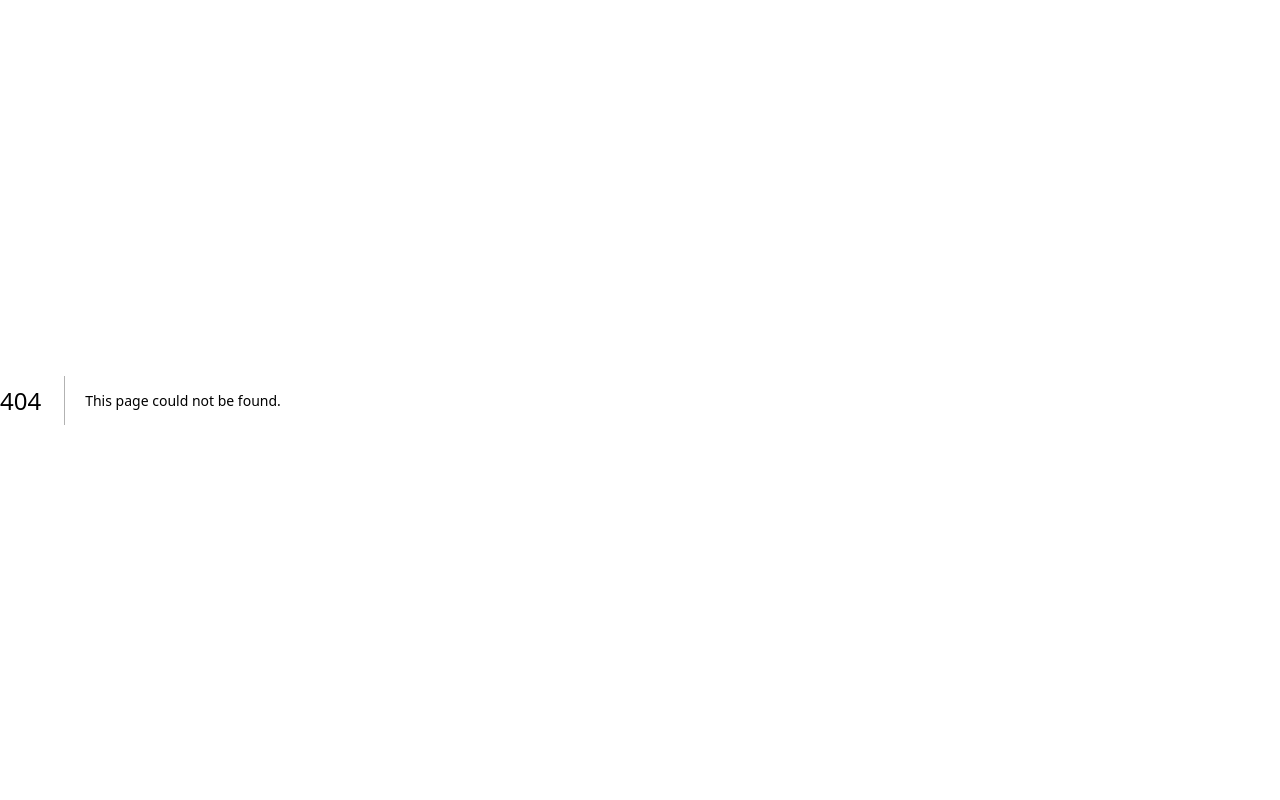
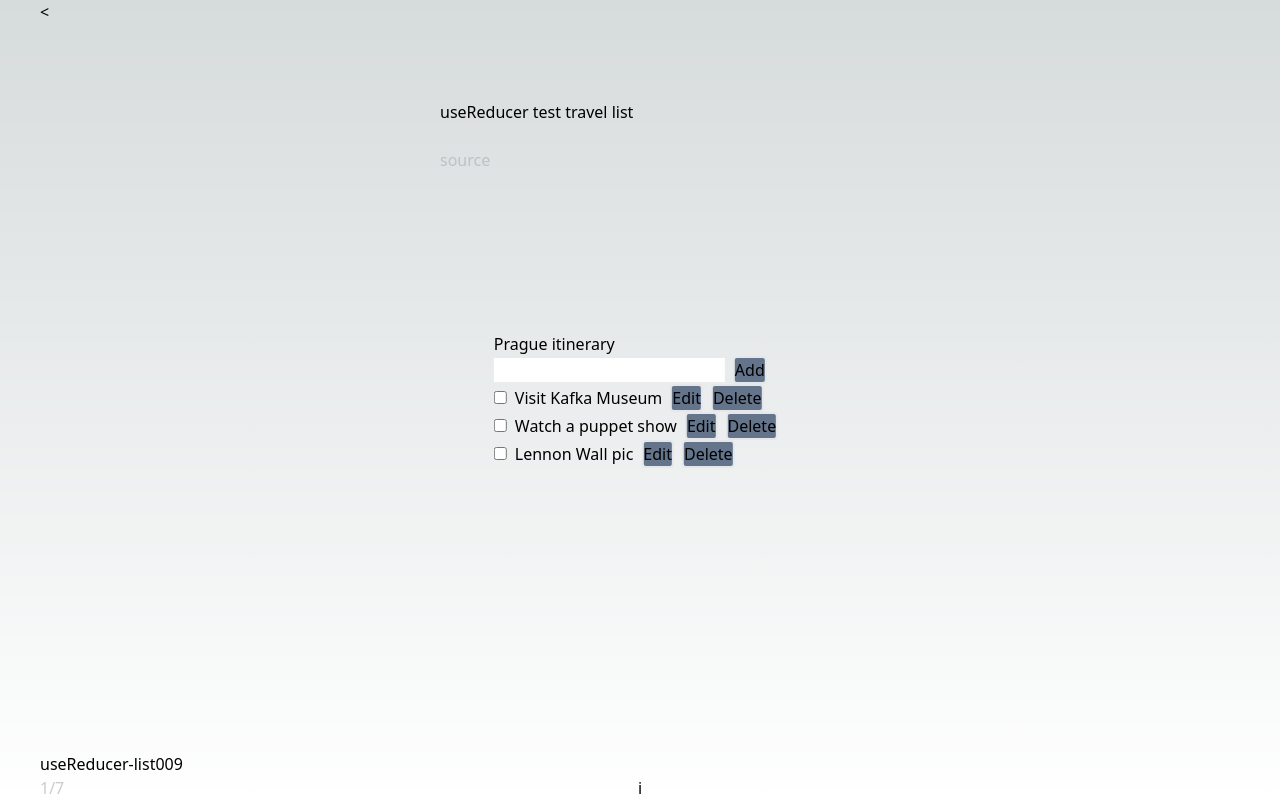
Before and after one commit to myPandaStore/react-100, a Next.js app: page /009 in a window 1280 px wide. Before the commit this address had no page. Built offline with nearby package versions, Linux system fonts and the light colour scheme.

Commit message:
chore: useReducer practice

```diff
--- a/src/app/007/page.tsx
+++ b/src/app/007/page.tsx
@@ -2,7 +2,7 @@
  * @Author: luckin 1832114807@qq.com
  * @Date: 2024-01-05 08:33:26
  * @LastEditors: luckin 1832114807@qq.com
- * @LastEditTime: 2024-01-05 10:49:45
+ * @LastEditTime: 2024-01-07 11:19:59
  * @FilePath: \react-100\src\app\007\page.tsx
  * @Description:
  *
@@ -13,10 +13,12 @@ import { useRef, useEffect } from "react"
 import { useMount } from "ahooks"
 import { load } from "../utils/load"
 import initCanvas from '../utils/initCanvas'
+import Note from "../components/note"
 import Paper from "../components/paper"
 import { range, } from "../utils"
 import { shuffle, hexToRgb } from "../utils"
 import { pick } from "../utils/vector"
+
 
 export default function Polar() {
     const el = useRef<HTMLCanvasElement | null>(null)
@@ -119,11 +121,12 @@ export default function Polar() {
         //     return ${exp.replace(/(\d+)(\w+)/g, (_, n, x) => `${n} * ${x}`)}
         //     }
         //   }`)()
-    },[])
+    }, [])
 
     return (
         <>
-            {/* <Paper> */}
+            <Paper>
+                <div>
                     <div className="box">
                         <canvas className="centered" ref={el}></canvas>
                     </div>
@@ -131,7 +134,11 @@ export default function Polar() {
                         <p>author</p>
                         <iframe ref={runner} />
                     </div>
-            {/* </Paper> */}
+                </div>
+            </Paper>
+            <Note>
+                <p>polar test</p>
+            </Note>
         </>
     )
 }
--- a/src/app/008/page.tsx
+++ b/src/app/008/page.tsx
@@ -2,15 +2,19 @@
  * @Author: luckin 1832114807@qq.com
  * @Date: 2024-01-05 10:54:01
  * @LastEditors: luckin 1832114807@qq.com
- * @LastEditTime: 2024-01-05 10:55:14
+ * @LastEditTime: 2024-01-07 11:18:34
  * @FilePath: \react-100\src\app\008\page.tsx
  * @Description:
  *
  * Copyright (c) 2024 by ${git_name_email}, All Rights Reserved.
  */
 'use client'
+
 import useWatch from "../utils/useWatch";
 import { useState } from "react";
+import Paper from "../components/paper";
+import Note from "../components/note";
+
 export default function App() {
     const [prev, setPrev] = useState()
     const [count, setCount] = useState(0);
@@ -24,12 +28,20 @@ export default function App() {
     const add = () => setCount(prevCount => prevCount + 1)
 
     return (
-        <div>
+        <>
+            <Paper>
+                <div className="centered">
                     <p> 当前的count是{count}</p>
                     <p> 前一次的count是{prev}</p>
                     {count}
                     <button onClick={add} className="btn">+</button>
                     <button onClick={stop} className="btn">停止观察旧值</button>
                 </div>
+            </Paper>
+            <Note>
+                <p>for useWatch test</p>
+            </Note>
+        </>
+
     )
 }
--- /dev/null
+++ b/src/app/009/page.tsx
@@ -0,0 +1,88 @@
+/*
+ * @Author: luckin 1832114807@qq.com
+ * @Date: 2024-01-07 10:39:01
+ * @LastEditors: luckin 1832114807@qq.com
+ * @LastEditTime: 2024-01-07 11:35:46
+ * @FilePath: \react-100\src\app\009\page.tsx
+ * @Description:
+ *
+ * Copyright (c) 2024 by ${git_name_email}, All Rights Reserved.
+ */
+'use client'
+
+import { useState } from "react";
+import Paper from "../components/paper";
+import Note from "../components/note";
+
+const initialTasks = [
+    { id: 0, text: 'Visit Kafka Museum', done: true },
+    { id: 1, text: 'Watch a puppet show', done: false },
+    { id: 2, text: 'Lennon Wall pic', done: false },
+];
+type Task = {
+    id: number,
+    text: string,
+    done: boolean,
+}
+
+export default function App() {
+    const [tasks, setTasks] = useState<Task[]>(initialTasks)
+
+    function handleTaskAdd(text: string) {
+        setTasks([...tasks, { id: tasks.length, text: text, done: false }])
+    }
+
+    return (
+        <>
+            <Paper>
+                <div className="centered">
+                    <h1>Prague itinerary</h1>
+                    <TaskAdd tasks={tasks} onTaskAdd={handleTaskAdd} />
+                    <TravelList tasks={tasks} />
+                </div>
+            </Paper>
+            <Note>
+                <p>useReducer test travel list</p>
+            </Note>
+        </>
+    )
+}
+
+type TaskAddProps = {
+    tasks: Task[],
+    onTaskAdd: (text: string) => any
+}
+function TaskAdd({ tasks, onTaskAdd }: TaskAddProps) {
+    const [text, setText] = useState('')
+
+    return (
+        <>
+            <input type="text" onChange={(e) => setText(e.target.value)} />
+            <button
+                className="ml-2 mr-2 border-2 border-solid rounded bg-slate-500"
+                onClick={
+                    () =>
+                        onTaskAdd(text)
+                }
+            >
+                Add
+            </button>
+        </>
+    )
+}
+
+function TravelList({ tasks }: { tasks: Task[] }) {
+    return (
+        <ul>
+            {tasks.map(task =>
+                <li key={task.id}>
+                    <input type="checkbox" className="mr-2" />
+                    {task.text}
+                    <button className="ml-2 mr-2 border-2 border-solid rounded bg-slate-500">Edit</button>
+                    <button className="mr-2 border-2 border-solid rounded bg-slate-500">Delete</button>
+
+                </li>
+            )}
+        </ul>
+    )
+}
--- a/src/app/works.tsx
+++ b/src/app/works.tsx
@@ -2,7 +2,7 @@
  * @Author: luckin 1832114807@qq.com
  * @Date: 2023-12-02 15:37:03
  * @LastEditors: luckin 1832114807@qq.com
- * @LastEditTime: 2024-01-05 10:53:54
+ * @LastEditTime: 2024-01-07 10:38:43
  * @FilePath: \react-100\src\app\works.tsx
  * @Description:
  *
@@ -47,6 +47,11 @@ export const info = [
     name: 'useWatch-test',
     date: '1/5',
     draft: true,
+  },
+  {
+    name: 'useReducer-list',
+    date: '1/7',
+    draft: true,
   }
 ]
 
```
Lines whose indentation alone changed are shown as unchanged.
